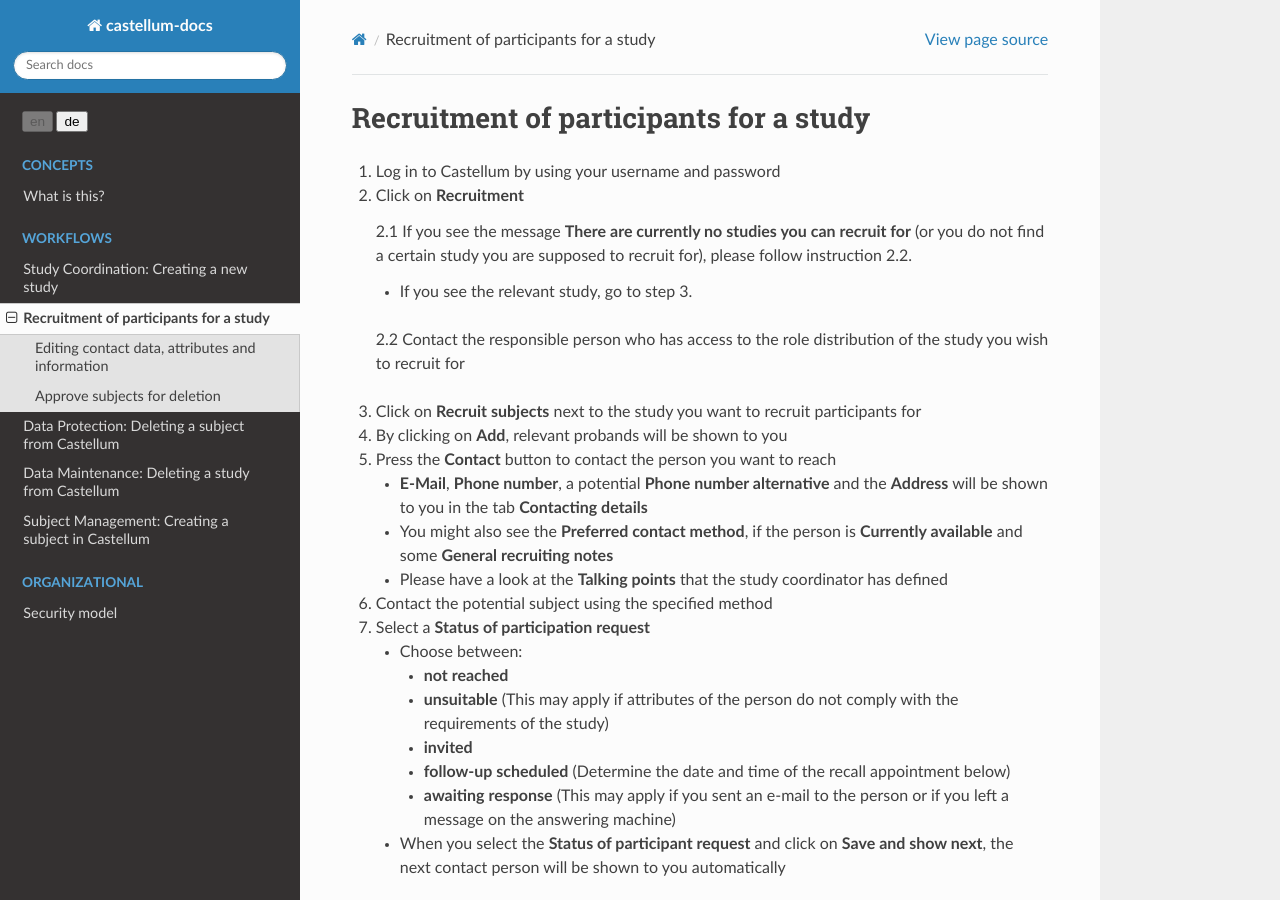
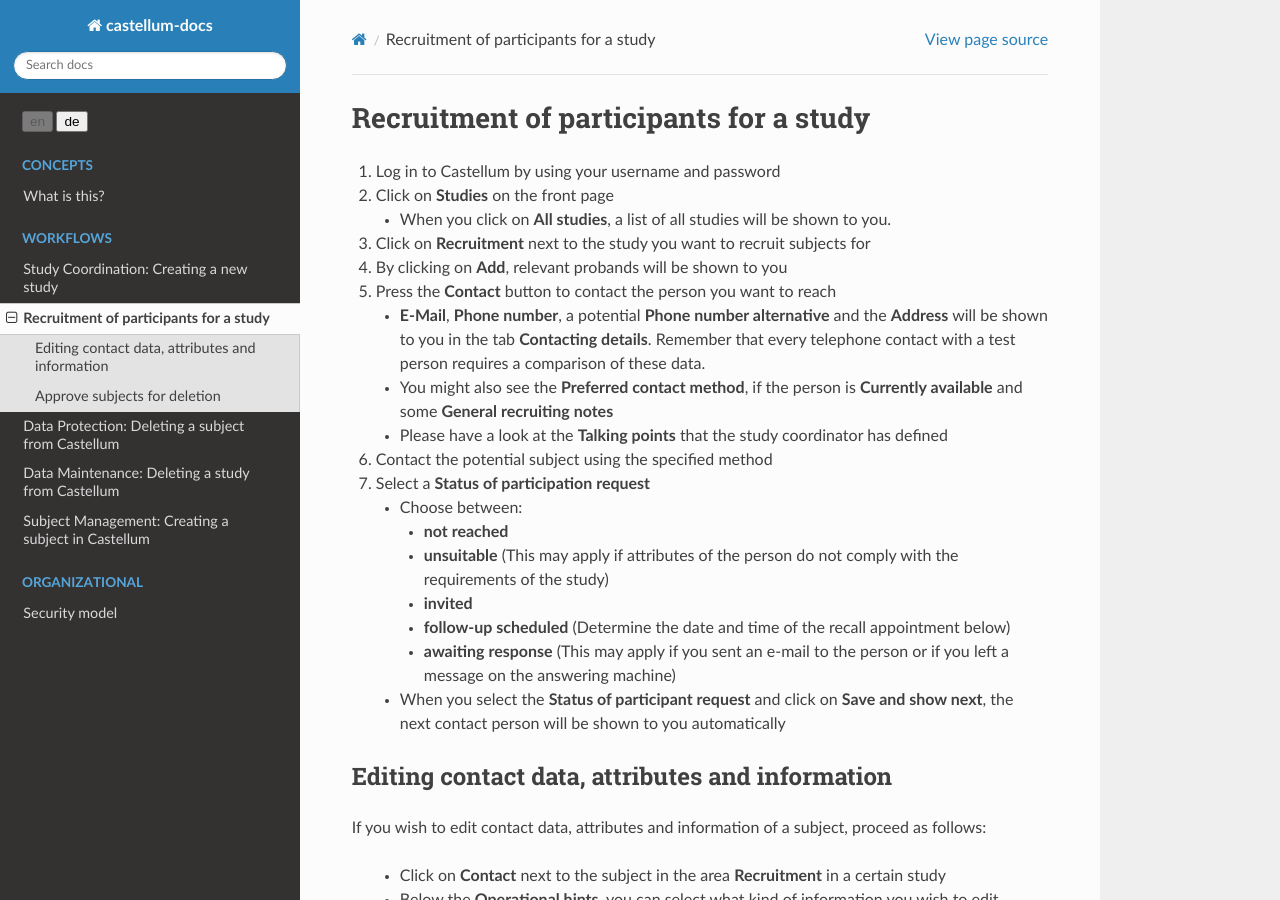
Before and after one commit to DouglasNeuroInformatics/castellum, a Sphinx documentation site: the page built from source/workflows/study-recruitment.rst, in a window 1280 px wide and 900 px high. Built offline with Sphinx 7.4.7 and the Read the Docs theme 2.0.0, drawn with Linux system fonts in a browser that asks for light colours.

Commit message:
Update study-recruitment.rst

```diff
--- a/source/workflows/study-recruitment.rst
+++ b/source/workflows/study-recruitment.rst
@@ -3,26 +3,21 @@ Recruitment of participants for a study
 
 1.  Log in to Castellum by using your username and password
 
-2.  Click on **Recruitment**
+2.  Click on **Studies** on the front page
 
-    2.1 If you see the message **There are currently no studies you can recruit
-    for** (or you do not find a certain study you are supposed to recruit for),
-    please follow instruction 2.2.
+    - When you click on **All studies**, a list of all studies will be shown to
+      you.
 
-    - If you see the relevant study, go to step 3.
-
-   2.2 Contact the responsible person who has access to the role distribution
-   of the study you wish to recruit for
-
-3.  Click on **Recruit subjects** next to the study you want to recruit
-    participants for
+3.  Click on **Recruitment** next to the study you want to recruit subjects for
 
 4.  By clicking on **Add**, relevant probands will be shown to you
 
 5.  Press the **Contact** button to contact the person you want to reach
 
     - **E-Mail**, **Phone number**, a potential **Phone number alternative**
-      and the **Address** will be shown to you in the tab **Contacting details**
+      and the **Address** will be shown to you in the tab **Contacting details**.
+      Remember that every telephone contact with a test person requires a comparison
+      of these data.
     - You might also see the **Preferred contact method**, if the person is
       **Currently available** and some **General recruiting notes**
     - Please have a look at the **Talking points** that the study coordinator has
```
